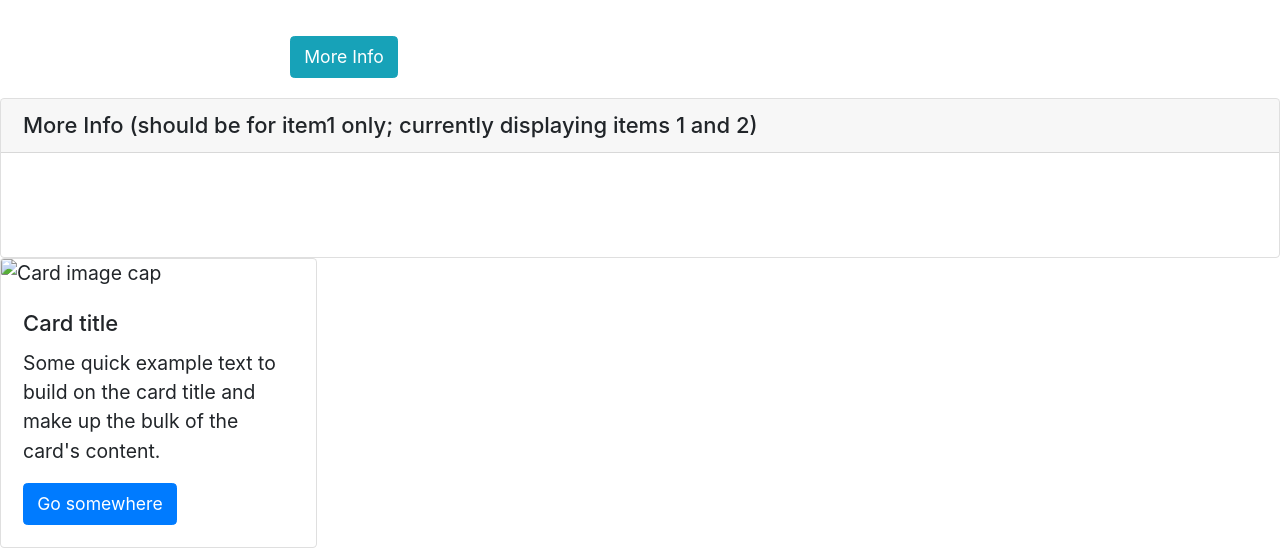
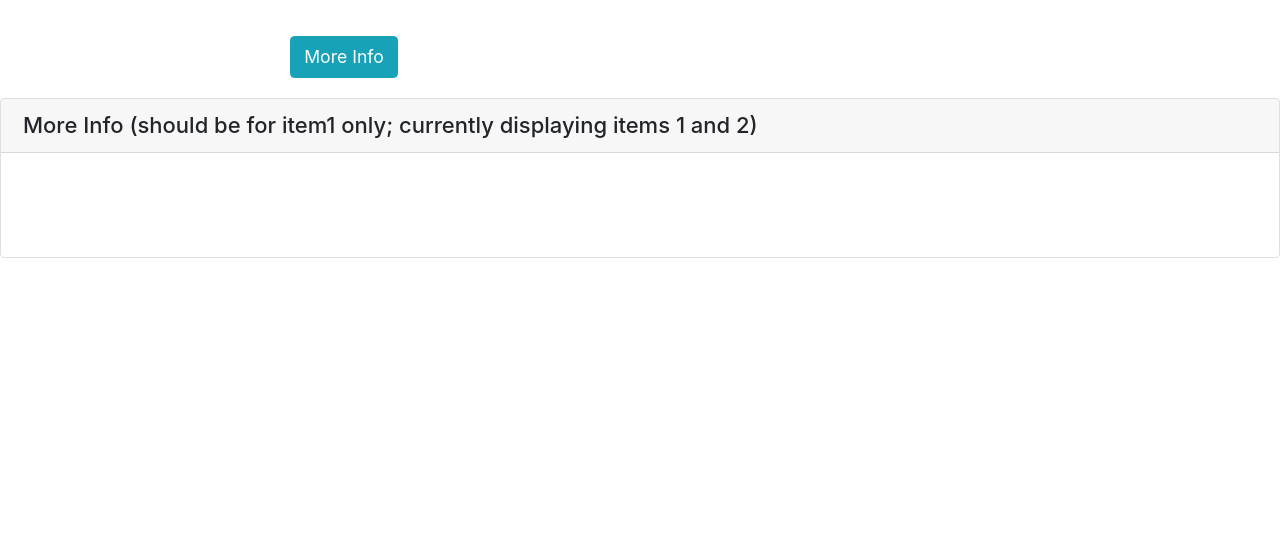
Before and after one commit to chronicleg/planND, a plain HTML site: page frontend/index.html in a window 1280 px wide. Shown: the part 294-842 px from the top of the page. After the commit the page ends 800 px from the top, so only its background shows below. Drawn offline with nearby package versions, Linux system fonts and the light colour scheme; no server answers.

Commit message:
removed cards from index.html

```diff
--- a/frontend/index.html
+++ b/frontend/index.html
@@ -86,13 +86,5 @@
 </div>
 </div>
 </div>
-  <div class="card" style="width: 18rem;">
-    <img class="card-img-top" src="..." alt="Card image cap">
-    <div class="card-body">
-      <h5 class="card-title">Card title</h5>
-      <p class="card-text">Some quick example text to build on the card title and make up the bulk of the card's content.</p>
-      <a href="#" class="btn btn-primary">Go somewhere</a>
-    </div>
-  </div>
 </body>
 </html>
```
